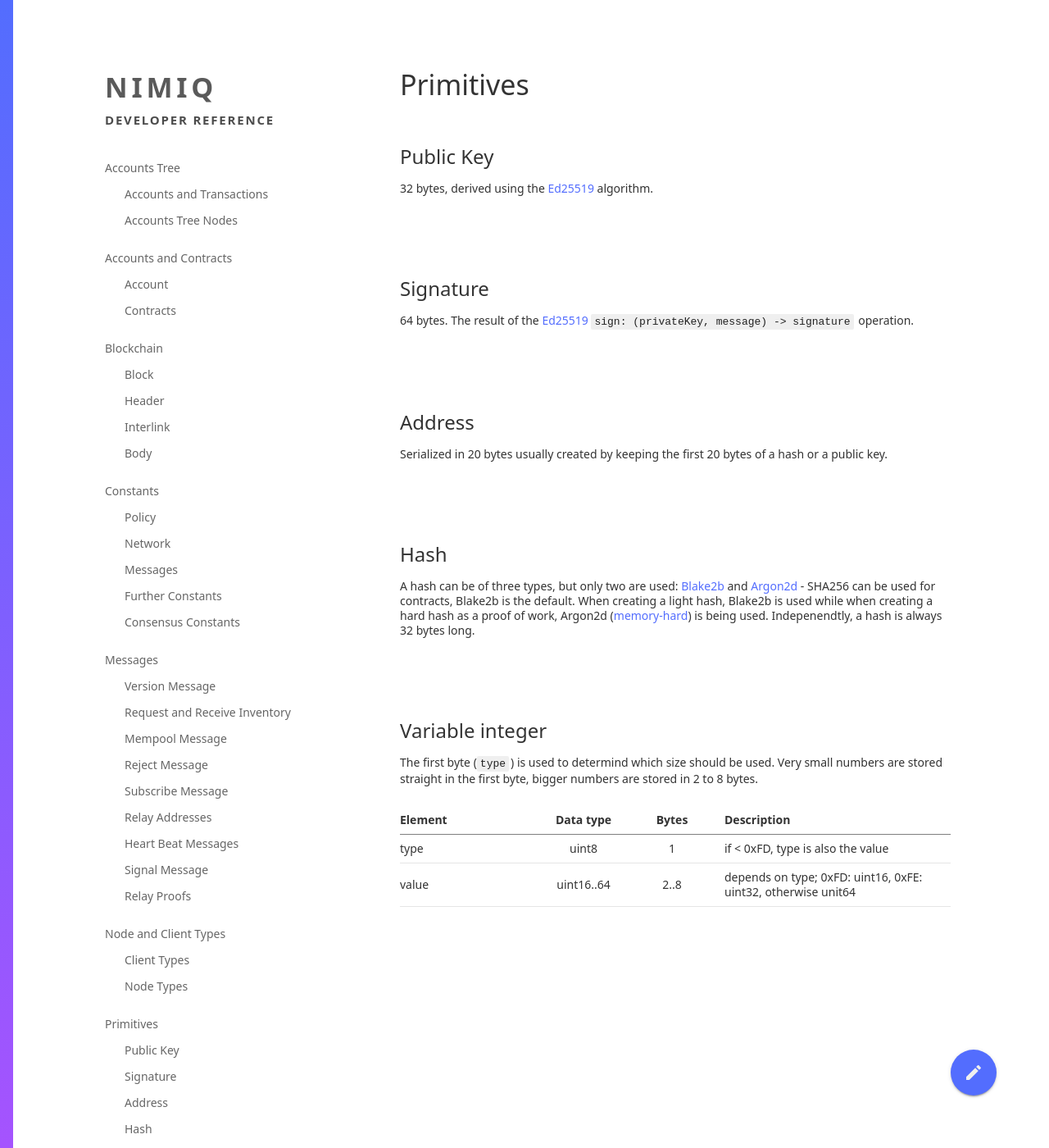
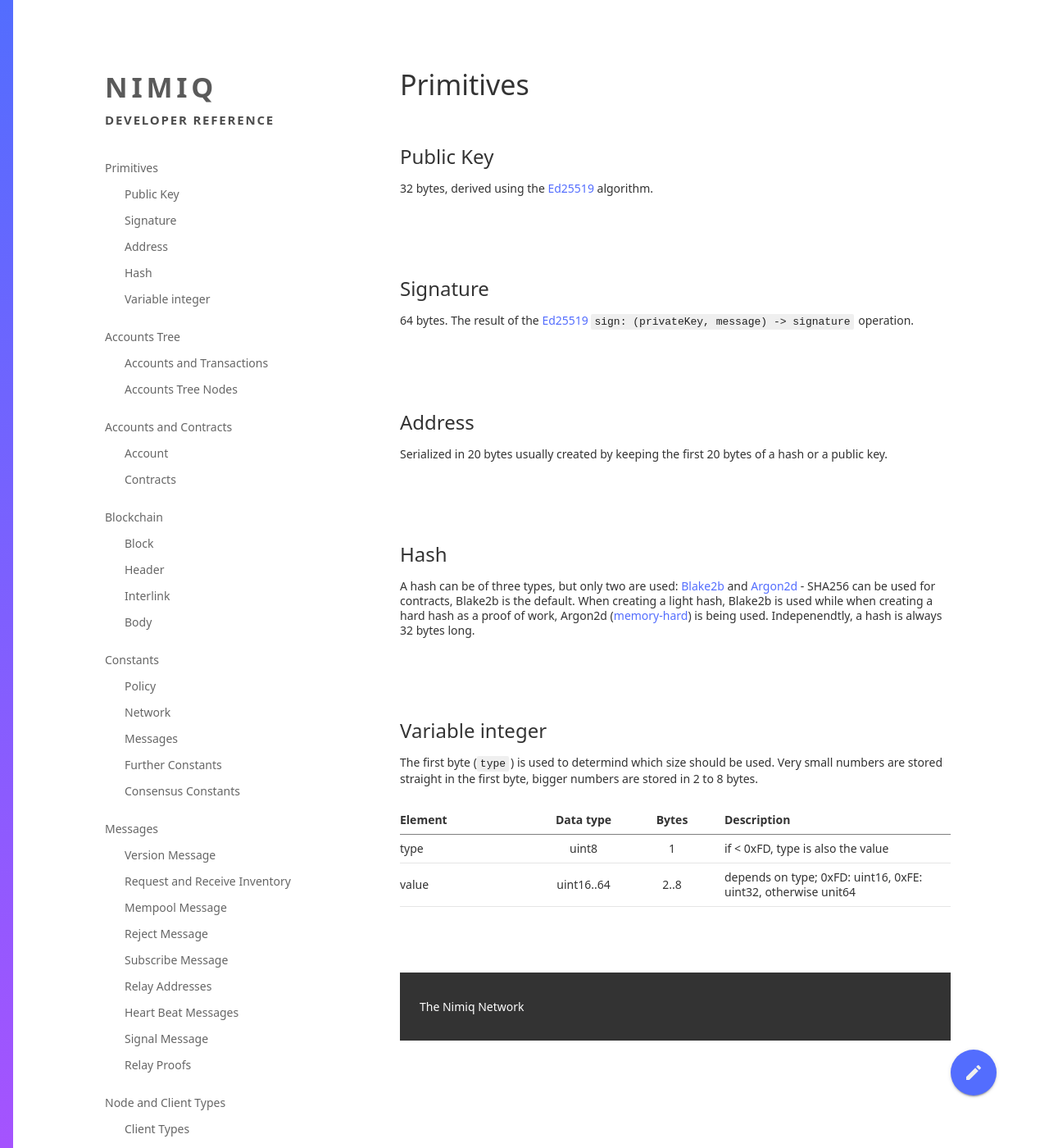
Before and after one commit to nimiq-network/developer-reference, a Jekyll site: the page built from chapters/primitives.md, in a window 1280 px wide and 1400 px high. Shown: the whole window at 82% size. Built offline with Jekyll 4.4.1, drawn with Linux system fonts in a browser that asks for light colours; our own code applies the rules of GitHub Pages for plain Markdown files.

Commit message:
Logo links now to index of ref. show TOC of current page first, with full depth

```diff
--- a/_layouts/default.html
+++ b/_layouts/default.html
@@ -23,17 +23,25 @@
                 </svg>
             </a>
             {{ content }}
+            <footer>
+              <a href="https://nimiq.com" target="_blank">The Nimiq Network</a>
+            </footer>
         </section>
     </main>
     <aside id="nav">
         <header>
-            <a href="{{ site.github.url }}" class="logo">
+            <a href="{{ site.baesurl }}" class="logo">
                 <h1>{{ site.title | default: site.github.repository_name }}</h1>
                 <p>{{ site.description | default: site.github.project_tagline }}</p>
             </a>
         </header>
         <nav>
-            {% for node in site.pages %} {% include toc.html html=node.content url=node.url %} {% endfor %}
+          {% include toc.html html=content url=url h_max=4 %}
+          {% for node in site.pages %}
+            {% unless node.title == page.title %}
+              {% include toc.html html=node.content url=node.url h_max=2 %}
+            {% endunless %}
+          {% endfor %}
         </nav>
     </aside>
     <a href="#" id="nav-backdrop"></a>
```
